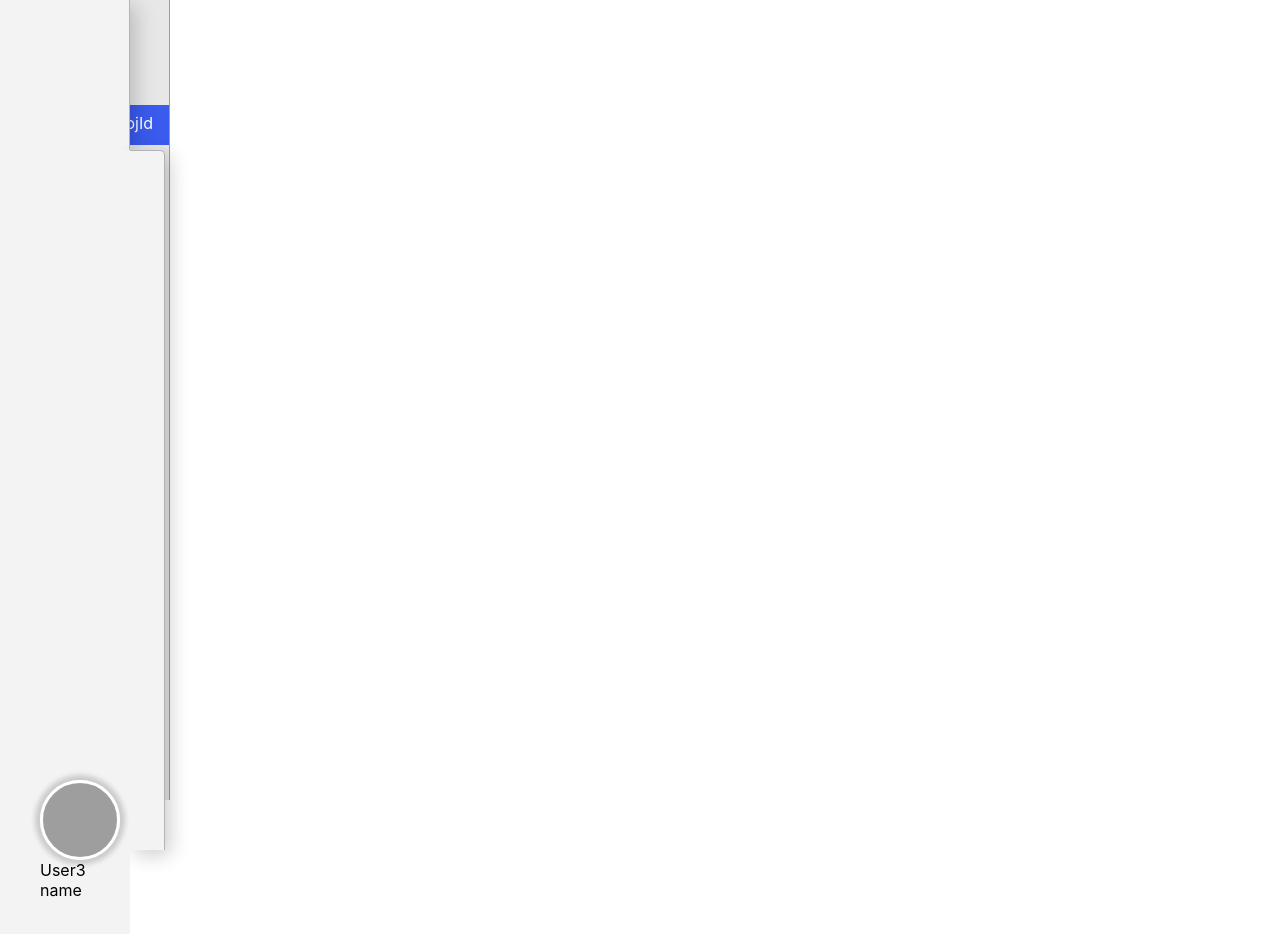
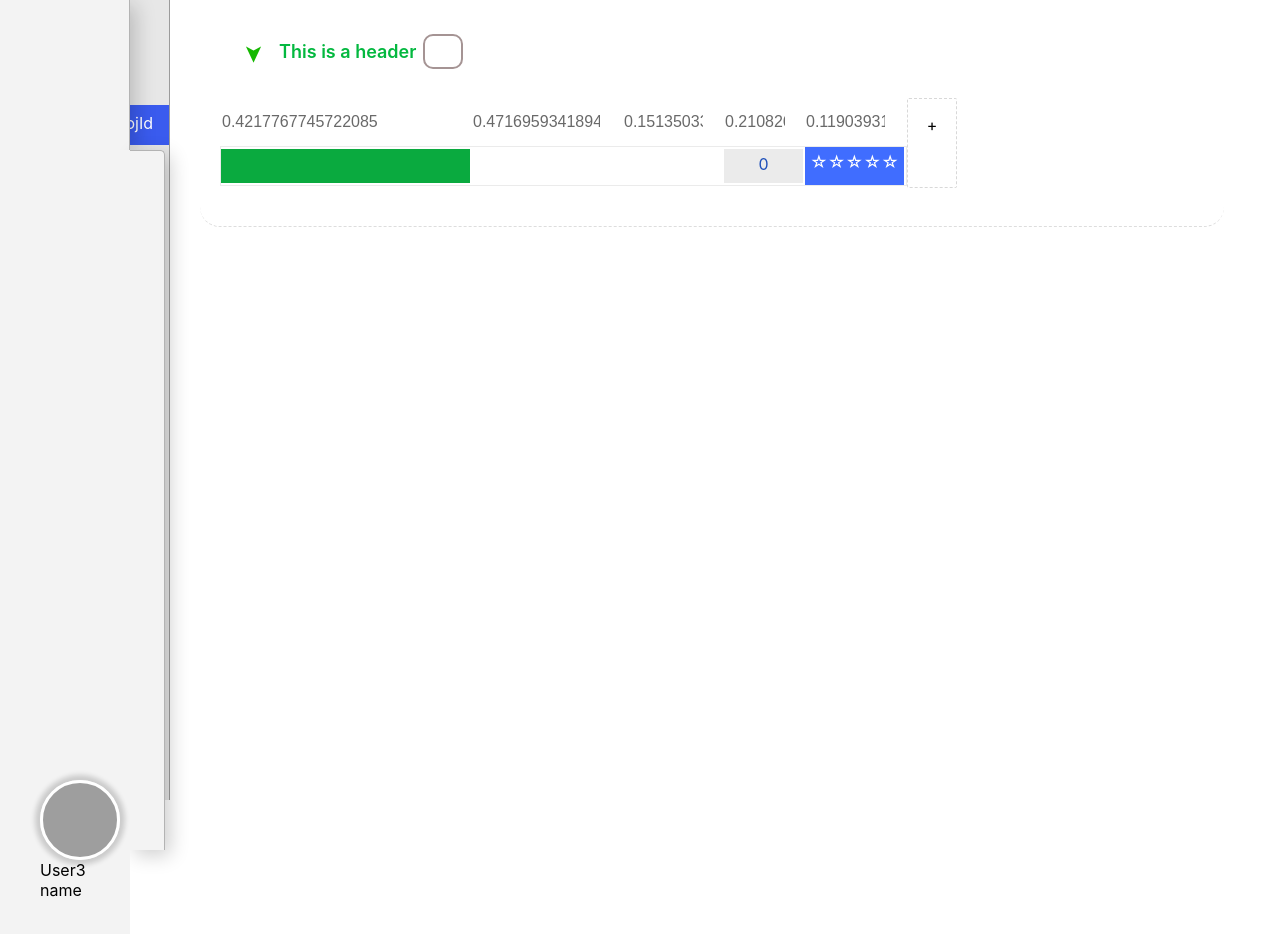
Before and after one commit to Ori-Roll/Projector, a React (Create React App) app: page / in a window 1280 px wide. Shown: the top 934 px of the page. Built offline with nearby package versions, Linux system fonts and the light colour scheme; grey boxes are pictures that could not be loaded.

Commit message:
solved some setting up new project issues

```diff
--- a/src/Components/Layout/Layout.js
+++ b/src/Components/Layout/Layout.js
@@ -16,7 +16,7 @@ const projects = {
 			//users have a list of projects too, need valedations from projects when getting projects
 		],
 		tabs: [],
-		tasks: [],
+		tasks: {},
 	},
 	otherProjId: {
 		id: "otherProjId",
@@ -28,20 +28,18 @@ const projects = {
 			//users have a list of projects too, need valedations from projects when getting projects
 		],
 		tabs: [],
-		tasks: [],
+		tasks: {},
 	},
 };
+
+projects["someProjId"].tabs.push(NewTab(null, projects["someProjId"]));
+projects["otherProjId"].tabs.push(NewTab(null, projects["otherProjId"]));
+projects["otherProjId"].tabs.push(NewTab(null, projects["otherProjId"]));
 
 function Layout(props) {
 	const [currentProject, setCurrentProject] = useState("someProjId");
 	const [loadedProjects, setLoadedProjects] = useState(["someProjId", "otherProjId"]);
 	const [currentUser, setCurrentUser] = useState("User3 name");
-
-	useEffect(() => {
-		projects["someProjId"].tabs.push(NewTab(null, projects["someProjId"]));
-		projects["otherProjId"].tabs.push(NewTab(null, projects["otherProjId"]));
-		projects["otherProjId"].tabs.push(NewTab(null, projects["otherProjId"]));
-	}, []);
 
 	return (
 		<div className={style["layout"]}>
--- a/src/Components/Layout/Project/Project.js
+++ b/src/Components/Layout/Project/Project.js
@@ -14,30 +14,10 @@ function Project({ projectItem }) {
 	console.log(`%c PROJECT RENDER ${projectData.name}`, "color: blue");
 	console.log(projectData);
 
-	function taskOfIdInList(id, listOfTasks) {
-		// fix this mess
-		let index = listOfTasks.findIndex((task) => {
-			// bad "t" in original find in reducer
-			return task.id === id;
-		});
-		if (index === -1) {
-			throw new Error("No matching task");
-		}
-		return index;
-	}
-
 	return (
 		<div className={style.project}>
 			{projectItem.tabs.map((tabItem) => {
-				// DO I DO THIS ???????
-				let tasks = [];
-				tabItem.tasksQuerie.forEach((querie) =>
-					tasks.push(projectItem.tasks[taskOfIdInList(querie, projectItem.tasks)])
-				);
-
-				tabItem.tasks = tasks;
-
-				return <Tab key={tabItem.id} tabItem={tabItem} />;
+				return <Tab key={tabItem.id} tabItem={tabItem} projectTasks={projectItem.tasks} />;
 			})}
 		</div>
 	);
--- a/src/Components/Layout/Project/Tab/Tab.js
+++ b/src/Components/Layout/Project/Tab/Tab.js
@@ -41,6 +41,13 @@ function tabDataReducer(oldData, action) {
 			let newTask = action.newTask ? action.newTask : NewTask(data.columns);
 			data.tasks.push(newTask);
 			return data;
+		case "ADD_NEW_TASKS":
+			console.log("-----------------------------------");
+			if (!action.newTasks) throw new Error("ADD_NEW_TASKS No new tasks");
+			if (Array.isArray(action.newTasks))
+				console.log("ADD_NEW_TASKS new tasks not in array", action.newTasks);
+			action.newTasks.forEach((task) => data.tasks.push(task));
+			return data;
 		case "EDIT_TASK":
 			if (!action.editedTask) throw new Error("EDIT_TASK - no editedTask provided");
 			const taskIndex = indexOfTask(action.editedTask.id); // CHANGE TO indexOf ????
@@ -68,14 +75,6 @@ function tabDataReducer(oldData, action) {
 			});
 			return data;
 		case "EDIT_COLUMN":
-			/* if (!action.editedColumn) throw new Error("EDIT_COLUMN - no editedColumn provided");
-
-			data.columns[indexOfColumn(action.editedColumn.id)] = {
-				...data.columns[indexOfColumn(action.editedColumn.id)],
-				...action.editedColumn,
-			};
-			return data; */
-
 			if (!action.editedColumn) throw new Error("EDIT_COLUMN - no editedColumn provided");
 
 			let editedData = { ...oldData };
@@ -113,8 +112,8 @@ function tabDataReducer(oldData, action) {
 	}
 }
 
-function Tab({ tabItem }) {
-	const [tabData, changeTabData] = useReducer(tabDataReducer, _.cloneDeep(tabItem));
+function Tab({ tabItem, projectTasks }) {
+	const [tabData, changeTabData] = useReducer(tabDataReducer, tabItem);
 	// TODO: I would rename this
 	const [tabIsOpen, setTabIsOpen] = useState(true); // TODO: (Ori) this needs to initially come from backend
 	function toggleTabIsOpen() {
@@ -122,8 +121,13 @@ function Tab({ tabItem }) {
 	}
 
 	useEffect(() => {
-		console.log("TAB MOUNT");
+		/* console.log("%c TAB MOUNT (EFFECT!)", "font-weight: bold; font-size: 15px; color: red;"); */
+		let tasks = [];
+		tabItem.tasksQuerie.forEach((querie) => tasks.push(projectTasks[querie]));
+		changeTabData({ type: "ADD_NEW_TASKS", newTasks: tasks });
 	}, []);
+
+	console.log(tabData);
 
 	const [draggedColumn, setDraggedColumn] = useState(null);
 	const [resizedColumn, setResizedColumn] = useState(null);
--- a/src/Components/Layout/SideBar/SideBar.js
+++ b/src/Components/Layout/SideBar/SideBar.js
@@ -5,7 +5,6 @@ import UserSelect from "./UserSelect/UserSelect";
 import style from "./SideBar.module.css";
 
 function SideBar({ loadedProjects, currentProject, setCurrentProject, currentUser }) {
-	console.log(currentProject);
 	return (
 		<div className={style["side-bar"]}>
 			<div className={style["general"]}>
--- a/src/Components/misc/NewDataMakers.js
+++ b/src/Components/misc/NewDataMakers.js
@@ -9,6 +9,8 @@ function NewColumn(type) {
 }
 
 function NewTab(type, project) {
+	console.log("---> ------------------------------");
+	/* console.log("---> project tasks starts as,", project.tasks); */
 	// TODO: This needs a type that changes its behaviour!
 	const newTab = { id: makeKey(), name: "", columns: [], tasks: [], tasksQuerie: [] };
 	const normalTabColumnsTMP = ["description", "text", "status", "number", "stars"]; // this needs to be according to tab type
@@ -19,11 +21,12 @@ function NewTab(type, project) {
 	const normalTabNumOfTasks = 1; // this needs to be according to tab type
 	for (let i = 0; i < normalTabNumOfTasks; i++) {
 		let newTask = NewTask(newTab.columns);
-
-		project.tasks.push(newTask); // TODO: This needs to come from the projects reducer?
+		/* console.log("---> project gets task ,", newTask.id); */
+		project.tasks[newTask.id] = newTask; // TODO: This needs to come from the projects reducer?
+		/* console.log("---> project tasks is,", project.tasks); */
 		newTab.tasksQuerie.push(newTask.id);
 	}
-
+	console.log("NewTab --- ", newTab);
 	return newTab;
 	// TODO: add a column for basic task description (the first static column)
 }
```
